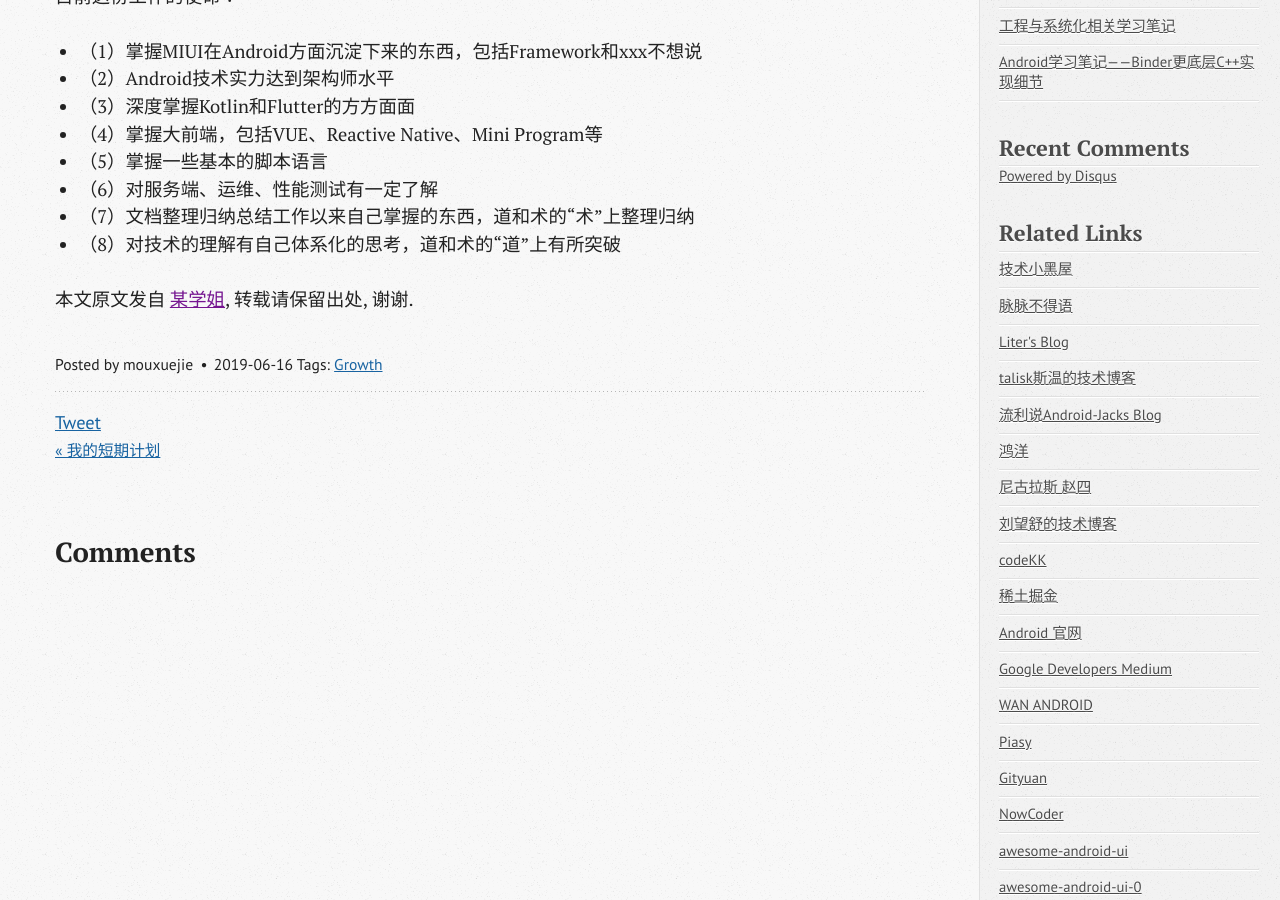
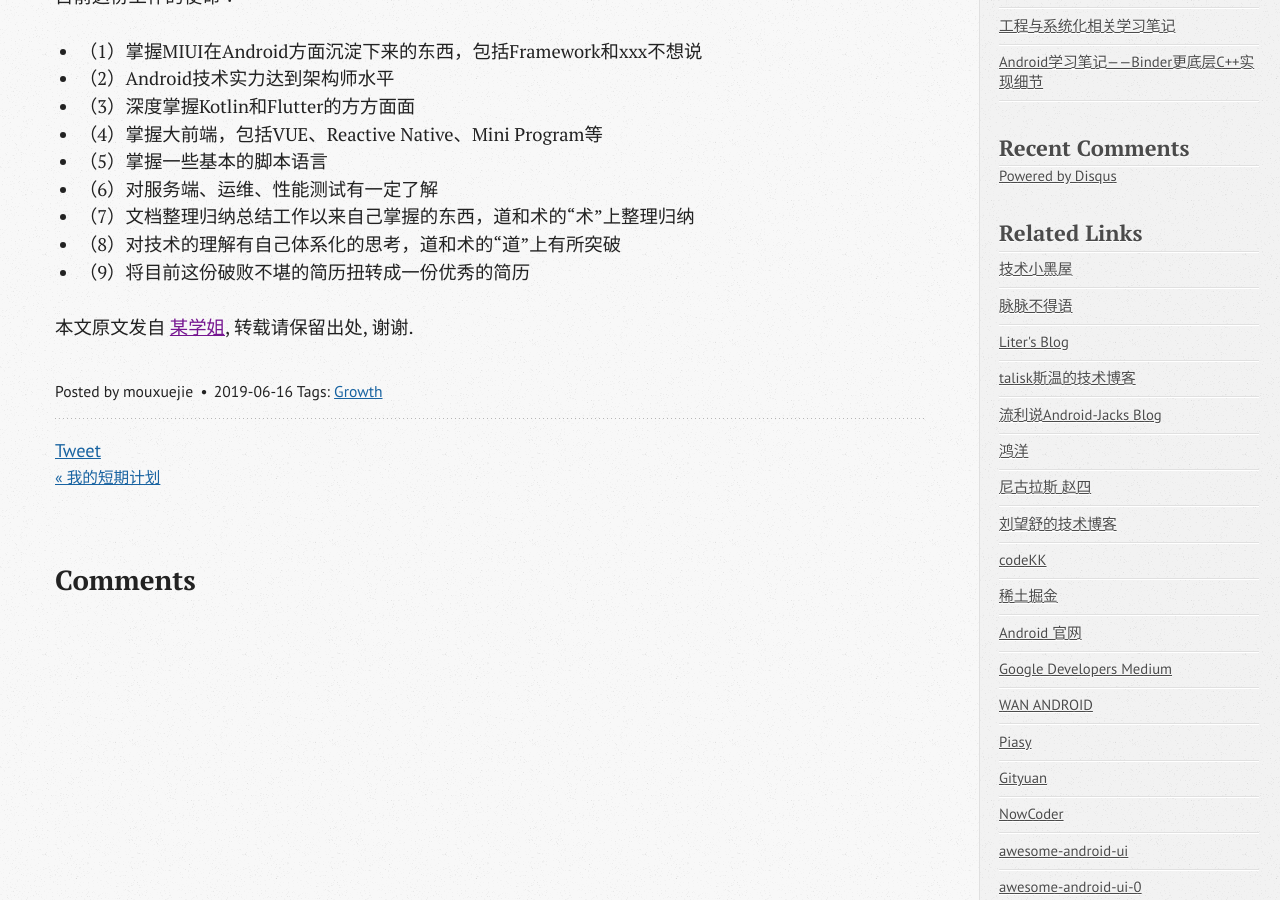
Before and after one commit to wangxinghe/wangxinghe.github.io, a Jekyll site: the page built from _posts/2019-06-16-no-pain-no-gain.md, in a window 1280 px wide and 900 px high, scrolled down 1080 px. Built offline with Jekyll 4.4.1, drawn with Linux system fonts in a browser that asks for light colours; comment, search, counter and statistics services are not loaded.

Commit message:
2019-06-16-no-pain-no-gain

```diff
--- a/_posts/2019-06-16-no-pain-no-gain.md
+++ b/_posts/2019-06-16-no-pain-no-gain.md
@@ -38,3 +38,4 @@ tags: [Growth]
 - （6）对服务端、运维、性能测试有一定了解
 - （7）文档整理归纳总结工作以来自己掌握的东西，道和术的“术”上整理归纳
 - （8）对技术的理解有自己体系化的思考，道和术的“道”上有所突破
+- （9）将目前这份破败不堪的简历扭转成一份优秀的简历
```
